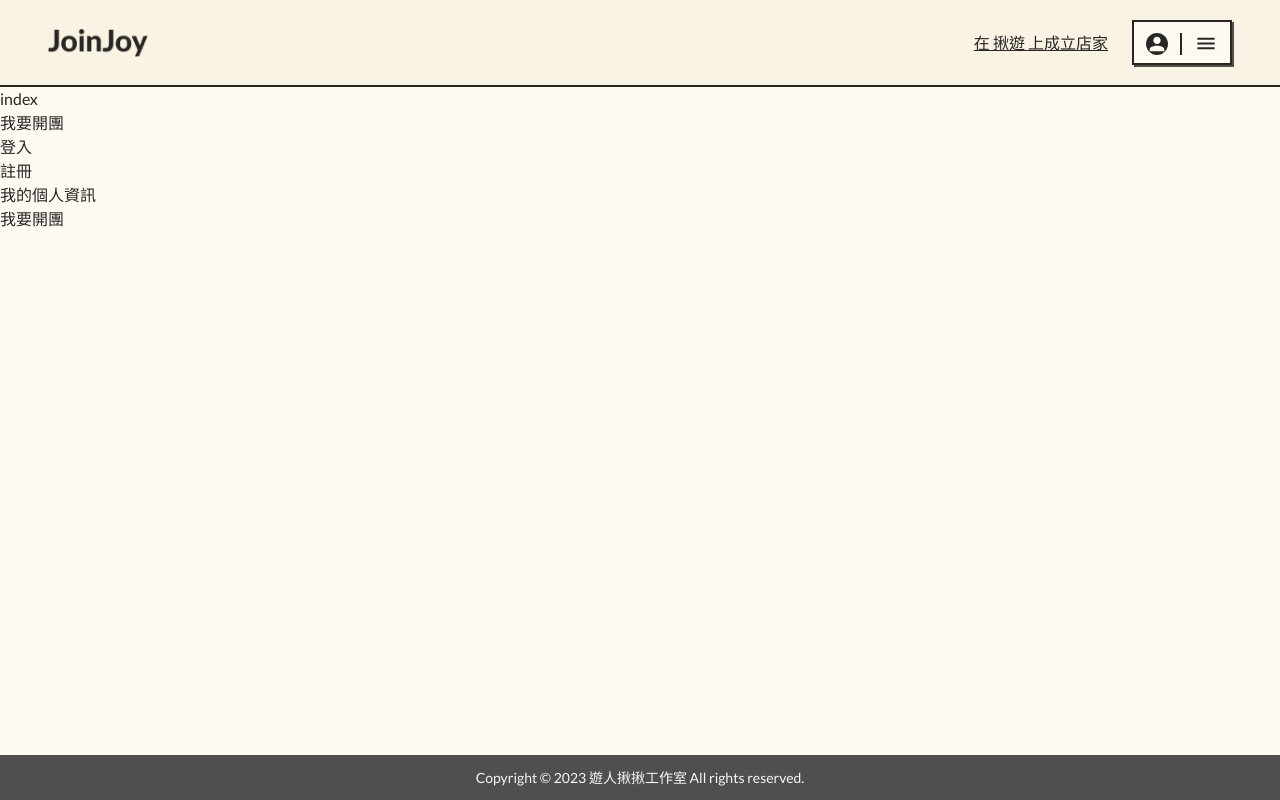
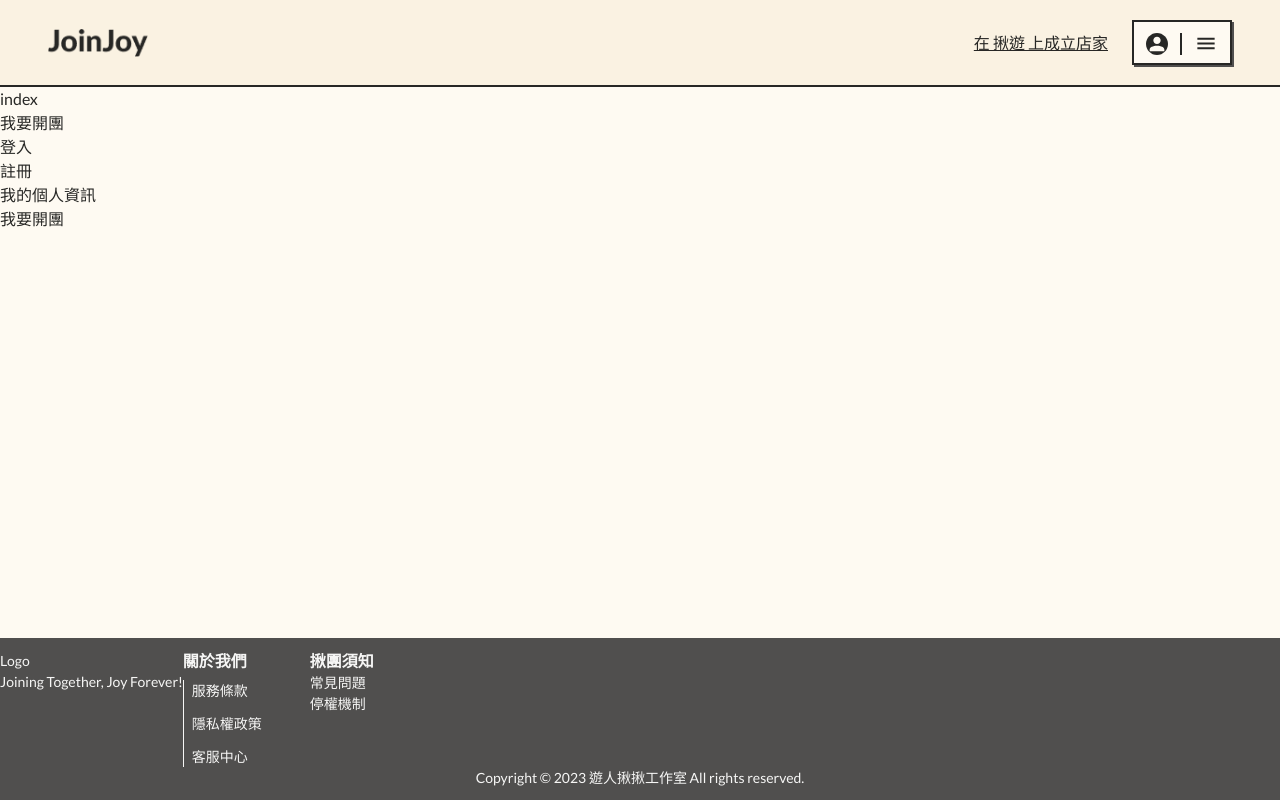
Before and after one commit to star82620/join-joy, a Next.js app: page / in a window 1280 px wide. Built offline with nearby package versions, Linux system fonts and the light colour scheme.

Commit message:
feature/ useSimpleFooter

```diff
--- a/common/components/Footer.tsx
+++ b/common/components/Footer.tsx
@@ -1,17 +1,14 @@
 import React from "react";
+import useSimpleFooter from "../helpers/useSimpleFooter";
 
 const copyright: string =
   "Copyright © 2023 遊人揪揪工作室 All rights reserved.";
 
 // 這些是測試，到時候應該要另外拉出來做
-const pageTitle = "會員註冊";
-const isSimple =
-  pageTitle === "會員註冊" ||
-  pageTitle === "會員登入" ||
-  pageTitle === "忘記密碼" ||
-  pageTitle === "開團表單";
 
 export default function Footer() {
+  const isSimple = useSimpleFooter();
+
   return (
     <footer className="flex justify-center items-center flex-wrap py-3 bg-gray-700 text-gray-50 text-sm md:text-xs">
       {!isSimple && (
--- /dev/null
+++ b/common/helpers/useSimpleFooter.tsx
@@ -0,0 +1,20 @@
+import React from "react";
+import { useRouter } from "next/router";
+import { log } from "console";
+
+// 這些頁面要簡單款的 Footer
+const simplePages: Array<string> = [
+  "signup",
+  "login",
+  "forget-password",
+  "create-group",
+];
+
+export default function useSimpleFooter() {
+  const router = useRouter();
+  console.log(router.pathname);
+  const isSimple = simplePages.some((page) => {
+    return router.pathname.includes(page);
+  });
+  return isSimple;
+}
--- /dev/null
+++ b/pages/forget-password/index.tsx
@@ -0,0 +1,5 @@
+import React from "react";
+
+export default function ForgetPasswordPage() {
+  return <div>ForgetPasswordPage</div>;
+}
```
